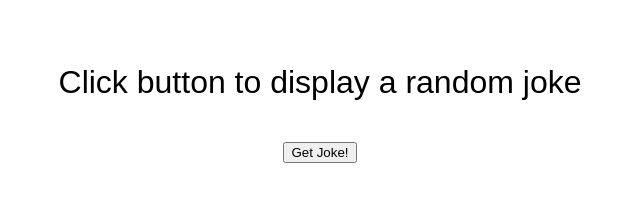
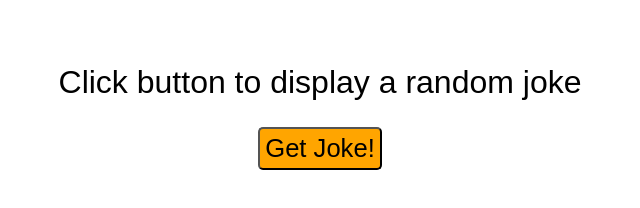
Before and after one commit to adamtigre/friendly-octo-robot, a plain HTML site: page index.html in a window 1280 px wide. Shown: the whole page, without its empty margins (320-960 px from the left). Drawn offline with Linux system fonts and the light colour scheme.

Commit message:
update style

```diff
--- a/style.css
+++ b/style.css
@@ -7,3 +7,15 @@ body{
     width: 800px;
     margin: 50px auto;
 }
+
+img{
+    width: 10%;
+    height: auto;
+}
+button{
+    font-size: .8em;
+    border-radius: 5px;
+    background-color: orange;
+    padding: 5px;
+    cursor:pointer;
+}
```
